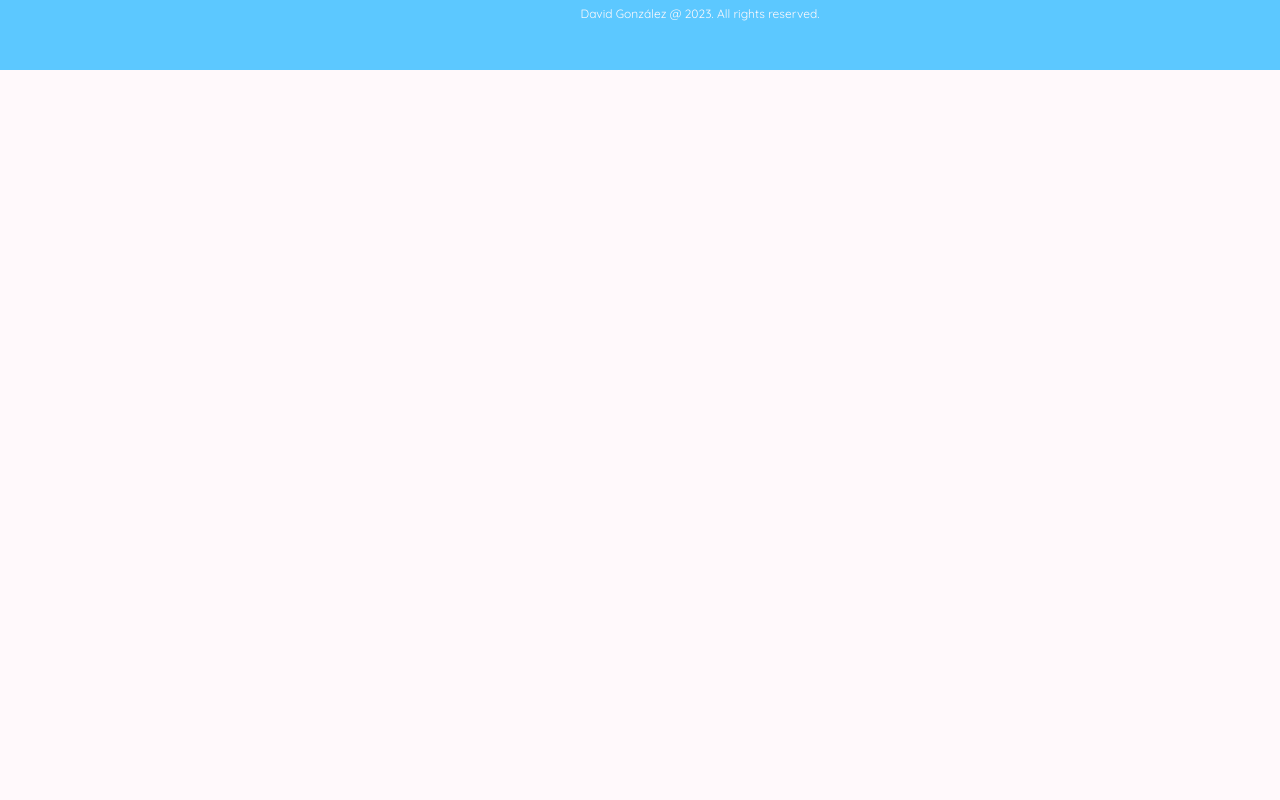
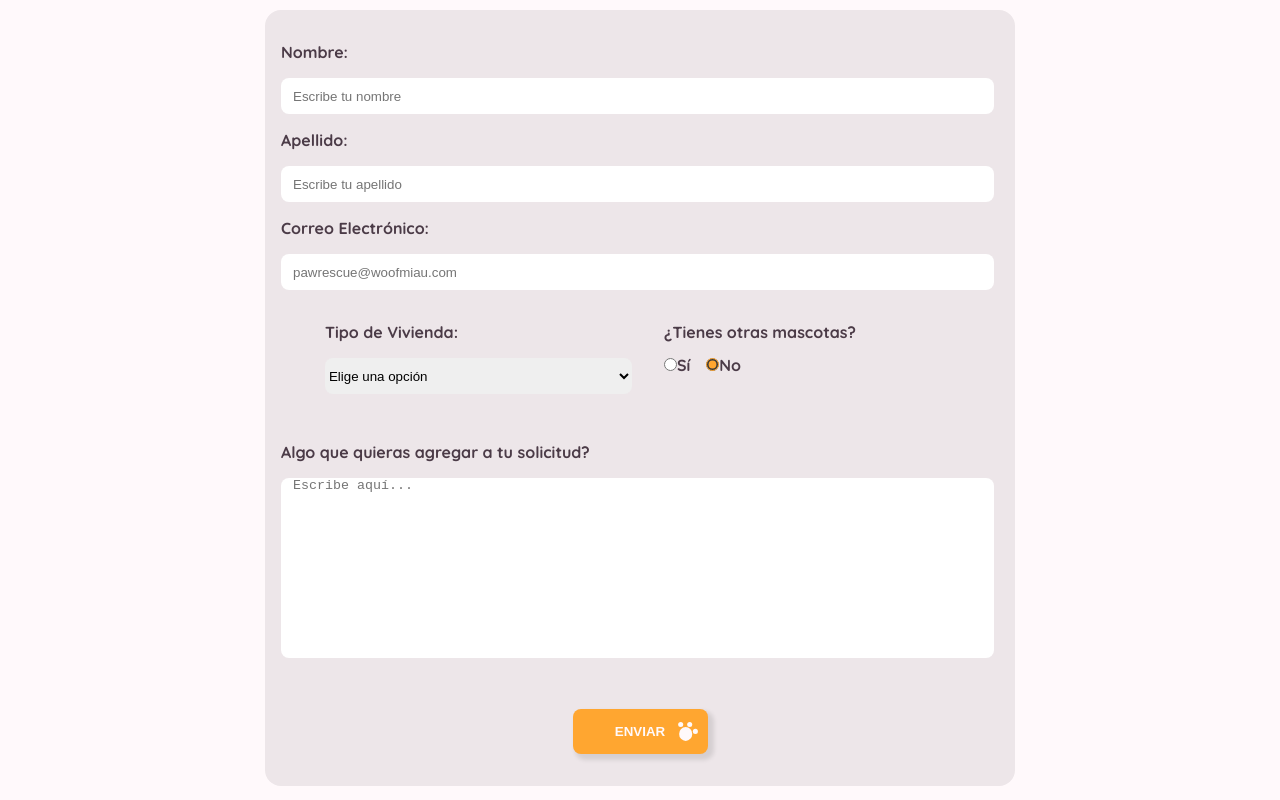
Before and after one commit to davidgcorso/Paw-Rescue, a React (Vite) app: page /Gabo/requirements in a window 1280 px wide. Shown: the part 220-1020 px from the top of the page. Before the commit the page ends 800 px from the top, so only its background shows below. Built offline with nearby package versions, Linux system fonts and the light colour scheme; no server answers.

Commit message:
formulario de requisitos terminado

```diff
--- a/data.json
+++ b/data.json
@@ -43,7 +43,7 @@
         "type": "cat",
         "name": "Mima",
         "age": "5 meses",
-        "gender": "Macho",
+        "gender": "Hembra",
         "spec1": "Le gusta ver por la ventana",
         "spec2": "Se lleva muy bien personas adultas",
         "spec3": "Disfruta mucho las caricias",
--- a/src/Routes/AdoptionForm.jsx
+++ b/src/Routes/AdoptionForm.jsx
@@ -1,7 +1,138 @@
+import  { useState } from 'react'
+import '../styles/AdoptionForm.css'
+
+export const AdoptionForm =() =>{
+  const [formData, setFormData] = useState({
+    nombre: '',
+    apellido: '',
+    correo: '',
+    vivienda: 'Elige una opción',
+    otrasMascotas: 'No',
+    comentarios: '',
+  })
+
+  const handleSubmit = (e) => {
+    e.preventDefault()
+
+    console.log(formData)
+  }
+
+  const handleChange = (e) => {
+    const { name, value, type, checked } = e.target
+    const newValue = type === 'checkbox' ? checked : value
+    setFormData({ ...formData, [name]: newValue })
+  }
+
+  return (
+    <div className='requirements'>
+      <h1 className='requirements__title'>Formulario de Requerimientos</h1>
+      <form onSubmit={handleSubmit} className='requirements__form'>
+        {/* Nombre */}
+        <label htmlFor="nombre" className='requirements__label first'>Nombre:</label>
+        <input
+          type="text"
+          id="nombre"
+          name="nombre"
+          value={formData.nombre}
+          onChange={handleChange}
+          required
+          placeholder='Escribe tu nombre'
+          className='requirements__Input'
+        />
+
+        {/* Apellido */}
+        <label htmlFor="apellido" className='requirements__label'>Apellido:</label>
+        <input
+          type="text"
+          id="apellido"
+          name="apellido"
+          value={formData.apellido}
+          onChange={handleChange}
+          required
+          placeholder='Escribe tu apellido'
+          className='requirements__Input'
+        />
+
+        {/* Correo Electrónico */}
+        <label htmlFor="correo" className='requirements__label'>Correo Electrónico:</label>
+        <input
+          type="email"
+          id="correo"
+          name="correo"
+          value={formData.correo}
+          onChange={handleChange}
+          required
+          placeholder='pawrescue@woofmiau.com'
+          className='requirements__Input'
+        />
+
+        {/* Tipo de Vivienda */}
+        <div className='form__container'>
+        <div className='form__section'>
+        <label htmlFor="vivienda" className='requirements__label'>Tipo de Vivienda:</label>
+        <select
+          id="vivienda"
+          name="vivienda"
+          value={formData.vivienda}
+          onChange={handleChange}
+          className='requirements__Input'
+        >
+          <option value="Elige una opción">Elige una opción</option>
+          <option value="Casa">Casa</option>
+          <option value="Departamento">Departamento</option>
+        </select>
+        </div>
+        <div className='form__section'>
+
+        {/* Tienes otras mascotas? */}
+
+        <label className='requirements__label'>¿Tienes otras mascotas?</label>
+
+          <input
+            type="radio"
+            id="si"
+            name="otrasMascotas"
+            value="Sí"
+            checked={formData.otrasMascotas === 'Sí'}
+            onChange={handleChange}
+            className='requirements__radioOptions'
+          />
+          <label htmlFor="si"className='requirements__radioOptions-label'>Sí</label>
 
 
-export const AdoptionForm = () => {
-  return (
-    <div>AdoptionForm</div>
+          <input
+            type="radio"
+            id="no"
+            name="otrasMascotas"
+            value="No"
+            checked={formData.otrasMascotas === 'No'}
+            onChange={handleChange}
+          />
+          <label htmlFor="no" className='requirements__radioOptions-label'>No</label>
+        </div>
+        </div>
+
+        {/* Cuadro de Texto */}
+        <div className='requirements__textArea'>
+        <label htmlFor="comentarios" className='textArea__label'>Algo que quieras agregar a tu solicitud?</label>
+        <textarea
+          id="comentarios"
+          name="comentarios"
+          rows="12"
+          value={formData.comentarios}
+          onChange={handleChange}
+          placeholder='Escribe aquí...'
+          className='textArea__box'
+        />
+        </div>
+        {/* Botón de Envío */}
+        <div className='button__container'>
+
+                <div className="paw__white"></div>
+
+        <button type="submit" className='requirements__button'>ENVIAR</button>
+        </div>
+      </form>
+    </div>
   )
 }
--- /dev/null
+++ b/src/styles/AdoptionForm.css
@@ -0,0 +1,122 @@
+.requirements {
+    display: flex;
+    flex-direction: column;
+    justify-content: center;
+    align-items: center;
+
+}
+.requirements__title {
+    margin: 32px 0 16px 0;
+    font-family: var(--paw-titleFont);
+    font-size: 48px;
+    color: var(--paw-dark);
+}
+.requirements__form {
+    width: 750px;
+    background-color: var(--paw-bg);
+    margin: 32px 0;
+    border-radius: 16px;
+}
+.requirements__label {
+    margin-left:16px;
+    display:block;
+    color: var(--paw-dark);
+    font-weight: bold;
+}
+.first {
+    margin-top:32px;
+}
+.requirements__Input {
+    width: 95%;
+    height: 36px;
+    margin:16px 16px;
+    /* outline: 2px solid #4B3B47; */
+    border-radius: 8px;
+
+}
+input, textarea {
+    text-indent: 12px;
+}
+.requirements__InputHalf {
+
+    height:36px;
+    margin:16px 16px;
+   /*  outline: 2px solid #4B3B47; */
+}
+.form__container {
+    display: flex;
+    flex-wrap: wrap;
+    justify-content: center;
+    gap: 16px;
+    margin:16px 16px;
+}
+.form__section {
+    width: 45%;
+}
+.requirements__radioOptions {
+    margin: 16px 0 16px 16px;
+}
+input[type="radio"] {
+    accent-color:var(--paw-yellow);
+    border: 2px solid #333;
+}
+.requirements__radioOptions-label {
+    margin-right: 16px;
+    color: var(--paw-dark);
+    font-weight: bold;
+}
+.requirements__textArea {
+    width:95%;
+    height:235px;
+    display:flex;
+    flex-direction: column;
+    margin: 16px 16px;
+}
+.textArea__label {
+    margin: 16px 0;
+    display:block;
+    color: var(--paw-dark);
+    font-weight: bold;
+}
+.textArea__box {
+   /*  outline: 2px solid #4B3B47; */
+    border-radius: 8px;
+    resize: none;
+}
+.button__container {
+    display:flex;
+    justify-content: center;
+    align-items: center;
+}
+.requirements__button {
+    background-color: var(--paw-yellow);
+    width:135px;
+    height:45px;
+    border-radius: 8px;
+    color: var(--paw-white);
+    font-weight: bold;
+    box-shadow: 4px 4px 4px 2px rgba(0,0,0,0.1);
+    transition: background-color 0.3s;
+    margin: 32px 0;
+}
+.requirements__button:hover {
+    background-color: var(--paw-yellow-light);
+    box-shadow: 4px 4px 4px 2px rgba(0,0,0,0.2);
+    cursor:pointer;
+}
+.pet__buttonPaw {
+    width: 20px;
+    height: 20px;
+
+}
+
+.paw__white {
+    width: 20px;
+    height: 20px;
+    background-image: url('../assets/paw-white.svg');
+    background-size:contain;
+    background-repeat: no-repeat;
+    transform: scaleX(-1);
+    position: absolute;
+    margin-left:96px;
+}
--- a/src/styles/Pet.css
+++ b/src/styles/Pet.css
@@ -62,7 +62,7 @@
 .pet__buttonPaw {
     padding-left: 136px;
     padding-bottom: 12px;
-    z-index: -1;
+
 }
 .paw {
     position: absolute;
```
Also changed, not shown: src/assets/paw-white.svg (added).
